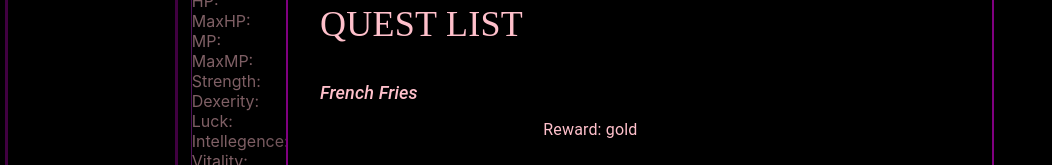
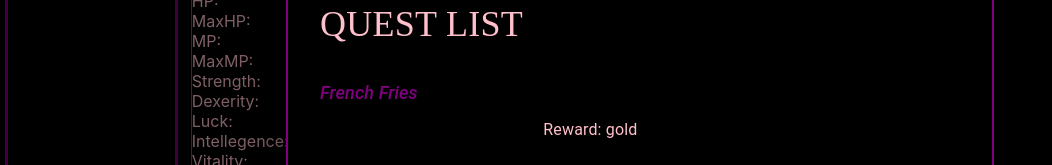
Before and after one commit to paynejj/cs4279-project, a React (Create React App) app in the folder project/: page /character in a window 1280 px wide. Both pictures are taken after a click on the button "/////| | Q | | | U | | | E | | | S | | | T |/ '---'". Shown: the part 204-369 px from the top of the page, without its empty margins (0-1052 px from the left). Built offline with nearby package versions, Linux system fonts and the light colour scheme.

Commit message:
Hover event on questList in characterui

```diff
--- a/project/src/App.tsx
+++ b/project/src/App.tsx
@@ -19,7 +19,6 @@ function App() {
 
   const [playerData, setPlayerData] = useState<Player>(defaultPlayerData);
 
-
   return (
     <PlayerDataContext.Provider value={{ playerData, setPlayerData }}>
       <QuestsProvider>
@@ -39,7 +38,6 @@ function App() {
                 <Route path="/quest" element={<Quest />} />
                 <Route path="/" element={<CharacterCreation />} />
               </Routes>
-
             </main>
           </div>
         </BrowserRouter>
--- a/project/src/Character/Character.css
+++ b/project/src/Character/Character.css
@@ -19,3 +19,14 @@ uiButton:hover {
     background-color: purple;
     color: black;
 }
+
+.quest-notselected {
+    margin: auto;
+    background-color: black;
+    color: purple;
+}
+.quest-notselected:hover {
+    margin: auto;
+    background-color: purple;
+    color: black;
+}
--- a/project/src/Character/QuestList.tsx
+++ b/project/src/Character/QuestList.tsx
@@ -3,6 +3,7 @@ import { Grid, Box, Button, Typography, Modal } from '@mui/material';
 import { useQuests } from '../Object/QuestData';
 import { PlayerDataContext } from '../Player/PlayerDataContext';
 import { QuestType } from '../Object/Quest';
+import './Character.css';
 
 const style = {
     position: 'absolute' as 'absolute',
@@ -56,7 +57,7 @@ export default function QuestListModal() {
             let element = document.getElementById(acceptedQuests[i].name);
             if (element !== null) {
                 if (acceptedQuests[i].name !== id) {
-                    element.style.color = "pink";
+                    element.style.color = "purple";
                     element.style.backgroundColor = "black";
                 } else {
                     element.style.color = "black";
@@ -113,13 +114,7 @@ export default function QuestListModal() {
                                                 fontStyle="italic"
                                                 width="90%"
                                                 onClick={() => clickQuest(row.name, idx)}
-                                                sx={{
-                                                    color: "pink",
-                                                    ':hover': {
-                                                        bgcolor: 'purple',
-                                                        color: 'black',
-                                                    },
-                                                }}>
+                                                className="quest-notselected">
                                                 {row.name}
                                             </Typography>
                                         </Grid>
--- a/project/src/character/Character.css
+++ b/project/src/character/Character.css
@@ -19,3 +19,14 @@ uiButton:hover {
     background-color: purple;
     color: black;
 }
+
+.quest-notselected {
+    margin: auto;
+    background-color: black;
+    color: purple;
+}
+.quest-notselected:hover {
+    margin: auto;
+    background-color: purple;
+    color: black;
+}
```
Also changed, not shown: project/src/character/QuestList.tsx (+3 -8 lines).
